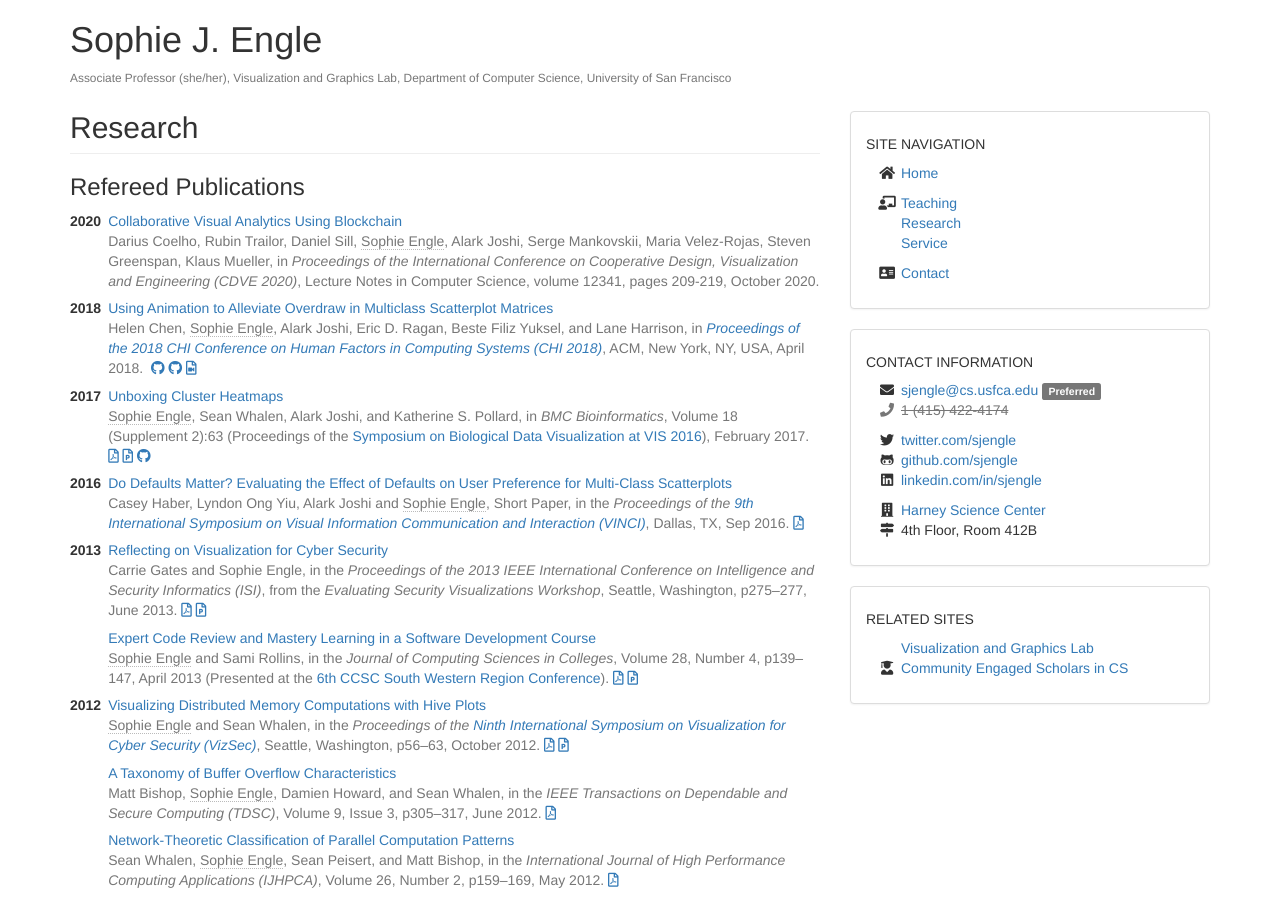
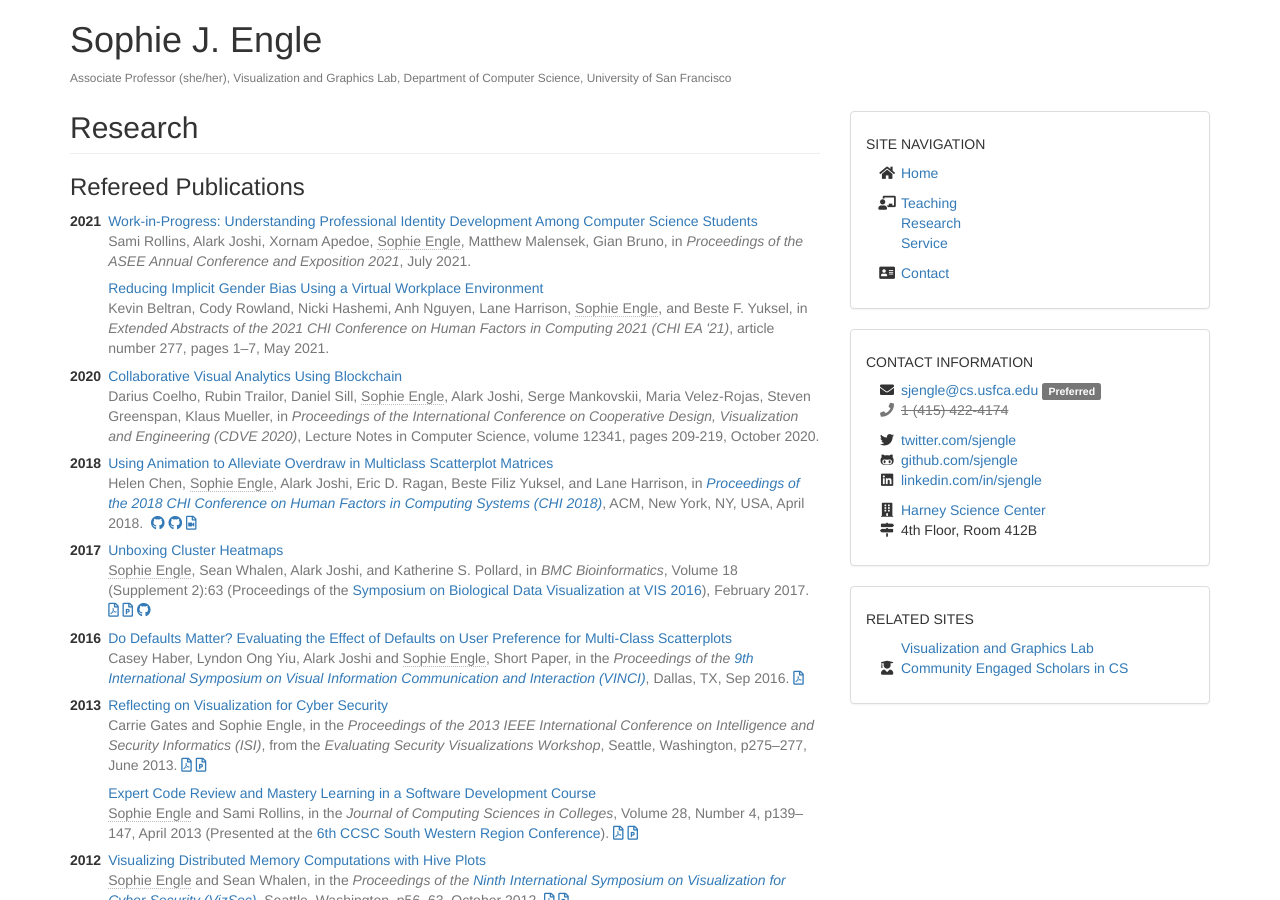
Before and after one commit to sjengle/sjengle.github.io, a Jekyll site: the page built from research.html, in a window 1280 px wide and 900 px high. Built offline with Jekyll 4.4.1, drawn with Linux system fonts in a browser that asks for light colours; some of the changed text lies outside the part shown.

Commit message:
Updating papers.

```diff
--- a/_data/research.yaml
+++ b/_data/research.yaml
@@ -1,5 +1,14 @@
 - label: 'Refereed Publications'
   items:
+    - year: 2021
+      name: 'Work-in-Progress: Understanding Professional Identity Development Among Computer Science Students'
+      cite: 'Sami Rollins, Alark Joshi, Xornam Apedoe, <b>Sophie Engle</b>, Matthew Malensek, Gian Bruno, in <em>Proceedings of the ASEE Annual Conference and Exposition 2021</em>, July 2021'
+      link: 'https://www.asee.org/public/conferences/223/papers/32808/view'
+      tags: ['education']
+    - year: 2021
+      name: 'Reducing Implicit Gender Bias Using a Virtual Workplace Environment'
+      cite: "Kevin Beltran, Cody Rowland, Nicki Hashemi, Anh Nguyen, Lane Harrison, <b>Sophie Engle</b>, and Beste F. Yuksel, in <em>Extended Abstracts of the 2021 CHI Conference on Human Factors in Computing 2021 (CHI EA '21)</em>, article number 277, pages 1–7, May 2021"
+      link: 'https://doi.org/10.1145/3411763.3451739'
     - year: 2020
       name: 'Collaborative Visual Analytics Using Blockchain'
       cite: 'Darius Coelho, Rubin Trailor, Daniel Sill, <b>Sophie Engle</b>, Alark Joshi, Serge Mankovskii, Maria Velez-Rojas, Steven Greenspan, Klaus Mueller, in <em>Proceedings of the International Conference on Cooperative Design, Visualization and Engineering (CDVE 2020)</em>, Lecture Notes in Computer Science, volume 12341, pages 209-219, October 2020'
@@ -208,7 +217,7 @@
   items:
     - year: 2020
       name: 'Engendering Community to Computer Science Freshmen through an Early Arrival Program'
-      cite: 'Alark Joshi, Gian Bruno, Xornam Apedoe, Sophie Engle, Sami Rollins, and Matthew Malensek, Poster, in <em>American Society for Engineering Education</em>, June 2020'
+      cite: 'Alark Joshi, Gian Bruno, Xornam Apedoe, Sophie Engle, Sami Rollins, and Matthew Malensek, Poster, in <em>NSF Grantees Session, American Society for Engineering Education (ASEE) Annual Conference</em>, June 2020'
       link: 'https://www.asee.org/public/conferences/172/papers/30680/view'
       tags: ['education']
     - year: 2016
```
